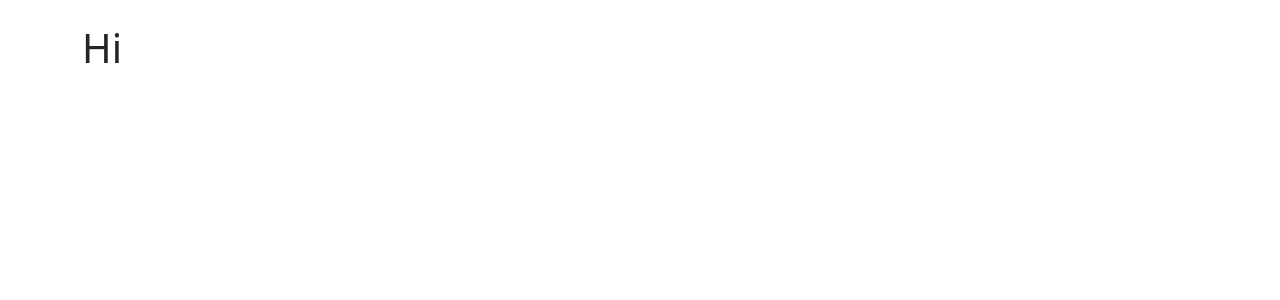
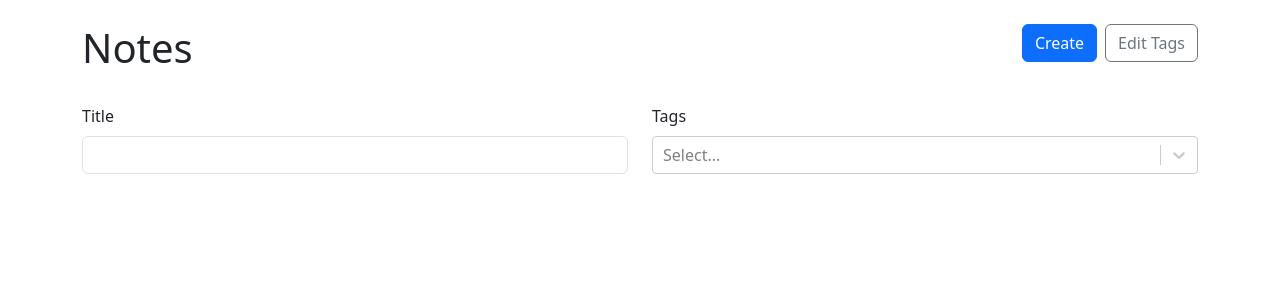
Before and after one commit to jdrobs19/typescript-notes-app, a React (Vite) app: page / in a window 1280 px wide. Shown: the top 300 px of the page. Built offline with nearby package versions, Linux system fonts and the light colour scheme.

Commit message:
note display

```diff
--- a/package.json
+++ b/package.json
@@ -14,6 +14,7 @@
     "react": "^19.2.7",
     "react-bootstrap": "^2.10.10",
     "react-dom": "^19.2.7",
+    "react-markdown": "^10.1.0",
     "react-router-dom": "^7.18.1",
     "react-select": "^5.10.2",
     "uuid": "^14.0.1"
--- a/src/App.tsx
+++ b/src/App.tsx
@@ -5,6 +5,9 @@
 import { useLocalStorage } from "./useLocalStorage"
 import { useMemo } from "react"
 import { v4 as uuidV4 } from "uuid"
+import { NoteList } from "./Components/NoteList"
+import { NoteLayout } from "./Components/NoteLayout"
+import { Note } from "./Components/Note"
 
 export type Note = {
   id: string
@@ -54,7 +57,7 @@
   return (
     <Container className="my-4">
       <Routes>
-        <Route path="/" element={<h1>Hi</h1>} />
+        <Route path="/" element={<NoteList availableTags={tags} notes={notesWithTags}/>} />
         <Route
           path="/new"
           element={
@@ -65,8 +68,8 @@
             />
           }
         />
-        <Route path="/:id">
-          <Route index element={<h1>Show</h1>}></Route>
+        <Route path="/:id" element={<NoteLayout notes={notesWithTags}/>}>
+          <Route index element={<Note/>}></Route>
           <Route path="edit" element={<h1>Edit</h1>}></Route>
         </Route>
         <Route path="*" element={<Navigate to="/" />} />
--- /dev/null
+++ b/src/Components/Note.tsx
@@ -0,0 +1,43 @@
+import { Row, Col, Stack, Badge, Button } from "react-bootstrap";
+import { useNote } from "./NoteLayout";
+import { Link } from "react-router-dom";
+import ReactMarkdown from "react-markdown";
+
+export function Note() {
+    const note = useNote()
+
+    return (
+        <>
+            <Row className="align-items-center mb-4">
+                <Col>
+                    <h1>{note.title}</h1>
+                    {note.tags.length > 0 && (
+                        <Stack gap={1} direction="horizontal" className="flex-wrap">
+                            {note.tags.map(tag => (
+                                <Badge className="text-truncate" key={tag.id}>
+                                    {tag.label}
+                                </Badge>
+                            ))}
+                        </Stack>
+                    )}
+                </Col>
+                <Col xs="auto">
+                    <Stack gap={2} direction="horizontal">
+                        <Link to={`/${note.id}/edit`}>
+                            <Button variant="primary">Edit</Button>
+                        </Link>
+                        <Button variant="outline-danger">
+                            Delete
+                        </Button>
+                        <Button variant="outline-secondary">
+                            <Link to="..">
+                                Back
+                            </Link>
+                        </Button>
+                    </Stack>
+                </Col>
+            </Row>
+            <ReactMarkdown>{note.body}</ReactMarkdown>
+        </>
+    )
+}
--- a/src/Components/NoteForm.tsx
+++ b/src/Components/NoteForm.tsx
@@ -1,6 +1,6 @@
 import { useRef, useState, type SubmitEvent } from "react"
 import { Form, Stack, Row, Col, Button } from "react-bootstrap"
-import { Link } from "react-router-dom"
+import { Link, useNavigate } from "react-router-dom"
 import CreatableSelect from "react-select/creatable"
 import type { NoteData, Tag } from "../App"
 import { v4 as uuidV4 } from "uuid"
@@ -15,6 +15,7 @@
     const titleRef = useRef<HTMLInputElement>(null)
     const markdownRef = useRef<HTMLTextAreaElement>(null)
     const [selectedTags, setSelectedTags] = useState<Tag[]>([])
+    const navigate = useNavigate()
 
     function handleSubmit(e: SubmitEvent) {
         e.preventDefault()
@@ -24,6 +25,8 @@
             body: markdownRef.current!.value,
             tags: selectedTags
         })
+
+        navigate("..")
     }
     return (
         <Form onSubmit={handleSubmit}>
--- /dev/null
+++ b/src/Components/NoteLayout.tsx
@@ -0,0 +1,19 @@
+import { Navigate, Outlet, useOutletContext, useParams } from "react-router-dom"
+import type { Note } from "../App"
+
+type NoteLayoutProps = {
+    notes: Note[]
+}
+
+export function NoteLayout({ notes }: NoteLayoutProps) {
+    const { id } = useParams()
+    const note = notes.find(n => n.id === id)
+
+    if(note == null) return <Navigate to="/" replace />
+
+    return <Outlet context={note} />
+}
+
+export function useNote(){
+    return useOutletContext<Note>()
+}
--- /dev/null
+++ b/src/Components/NoteList.module.css
@@ -0,0 +1,10 @@
+.card {
+    transition: translate ease-in-out 100ms,
+        box-shadow ease-in-out 100ms;
+}
+
+.card:hover,
+.card:focus {
+    translate: 0 -5px;
+    box-shadow: 0 5px 8px 0 rgba(0, 0, 0, .2);
+}
--- /dev/null
+++ b/src/Components/NoteList.tsx
@@ -0,0 +1,118 @@
+import { useMemo, useState } from "react";
+import { Button, Col, Row, Stack, Form, Card, Badge } from "react-bootstrap";
+import { Link } from "react-router-dom";
+import Select from "react-select/creatable";
+import type { Note, Tag } from "../App";
+import styles from "./NoteList.module.css"
+
+type NoteListProps = {
+    availableTags: Tag[]
+    notes: Note[]
+}
+
+type SimplifiedNote = {
+    tags: Tag[]
+    title: string
+    id: string
+}
+
+export function NoteList({ availableTags, notes }: NoteListProps) {
+
+    const [selectedTags, setSelectedTags] = useState<Tag[]>([])
+    const [title, setTitle] = useState("")
+
+    const filteredNotes = useMemo(() => {
+        return notes.filter(note => {
+            return (
+                (title === "" || note.title.toLowerCase().includes(title.toLowerCase()))
+                && (selectedTags.length === 0
+                    || selectedTags.every(tag =>
+                        note.tags.some(noteTag => noteTag.id === tag.id)
+                    ))
+            )
+        })
+    }, [title, selectedTags, notes])
+
+    return (
+        <>
+            <Row className="align-items=center mb-4">
+                <Col>
+                    <h1>Notes</h1>
+                </Col>
+                <Col xs="auto">
+                    <Stack gap={2} direction="horizontal">
+                        <Link to="/new">
+                            <Button variant="primary">Create</Button>
+                        </Link>
+                        <Button variant="outline-secondary">
+                            Edit Tags
+                        </Button>
+                    </Stack>
+                </Col>
+            </Row>
+            <Form>
+                <Row className="mb-4">
+                    <Col>
+                        <Form.Group controlId="title">
+                            <Form.Label>Title</Form.Label>
+                            <Form.Control type="text" value={title}
+                                onChange={e => setTitle(e.target.value)}
+                            />
+                        </Form.Group>
+                    </Col>
+                    <Col>
+                        <Form.Group controlId="tags">
+                            <Form.Label>Tags</Form.Label>
+                            <Select
+                                isMulti
+                                value={selectedTags.map(tag => {
+                                    return { label: tag.label, value: tag.id }
+                                })}
+                                onChange={tags => {
+                                    setSelectedTags(
+                                        tags.map(tag => {
+                                            return { label: tag.label, id: tag.value }
+                                        })
+                                    )
+                                }}
+                                options={availableTags.map(tag => {
+                                    return { label: tag.label, value: tag.id }
+                                })}
+                            />
+                        </Form.Group>
+                    </Col>
+                </Row>
+            </Form>
+            <Row xs={1} sm={2} lg={3} xl={4} className="g-3">
+                {filteredNotes.map(note => (
+                    <Col key={note.id}>
+                        <NoteCard id={note.id} title={note.title} tags={note.tags} />
+                    </Col>
+                ))}
+            </Row>
+        </>
+    )
+}
+
+function NoteCard({ id, title, tags }: SimplifiedNote) {
+    return (
+        <Card as={Link} to={`/${id}`} className={`h-100 text-reset text-decoration-none ${styles.card}`}>
+            <Card.Body>
+                <Stack gap={2} className="align-items-center justify-content-center h-100">
+                    <span className="fs-5">
+                        {title}
+                    </span>
+                    {tags.length > 0 && (
+                        <Stack gap={1} direction="horizontal" className="justify-content-center flex-wrap">
+                            {tags.map(tag => (
+                                <Badge className="text-truncate" key={tag.id}>
+                                    {tag.label}
+                                </Badge>
+                            ))}
+                        </Stack>
+                    )}
+                </Stack>
+            </Card.Body>
+        </Card>
+    )
+}
```
Also changed, not shown: 1 other file (tests, documents, lock files or other folders).
